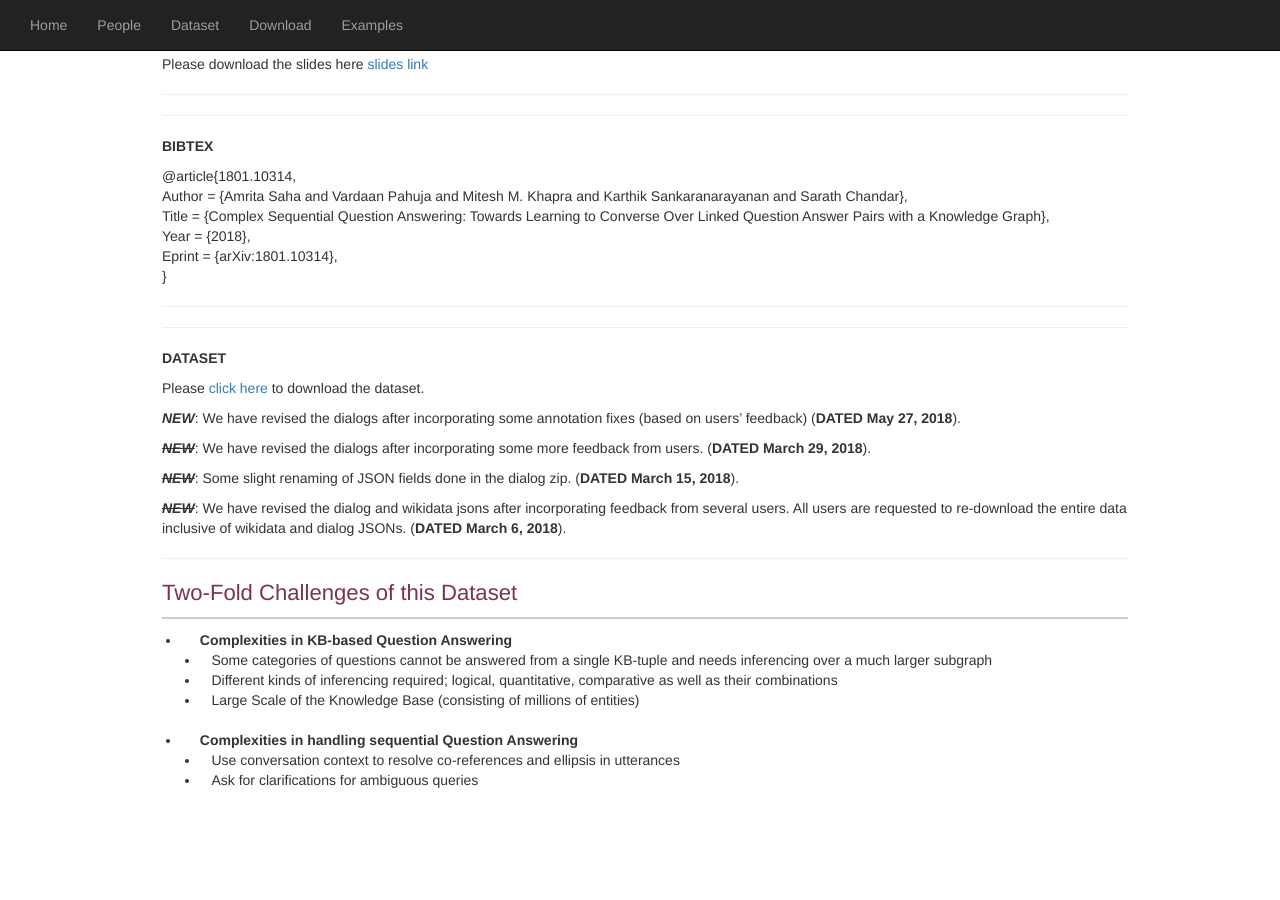
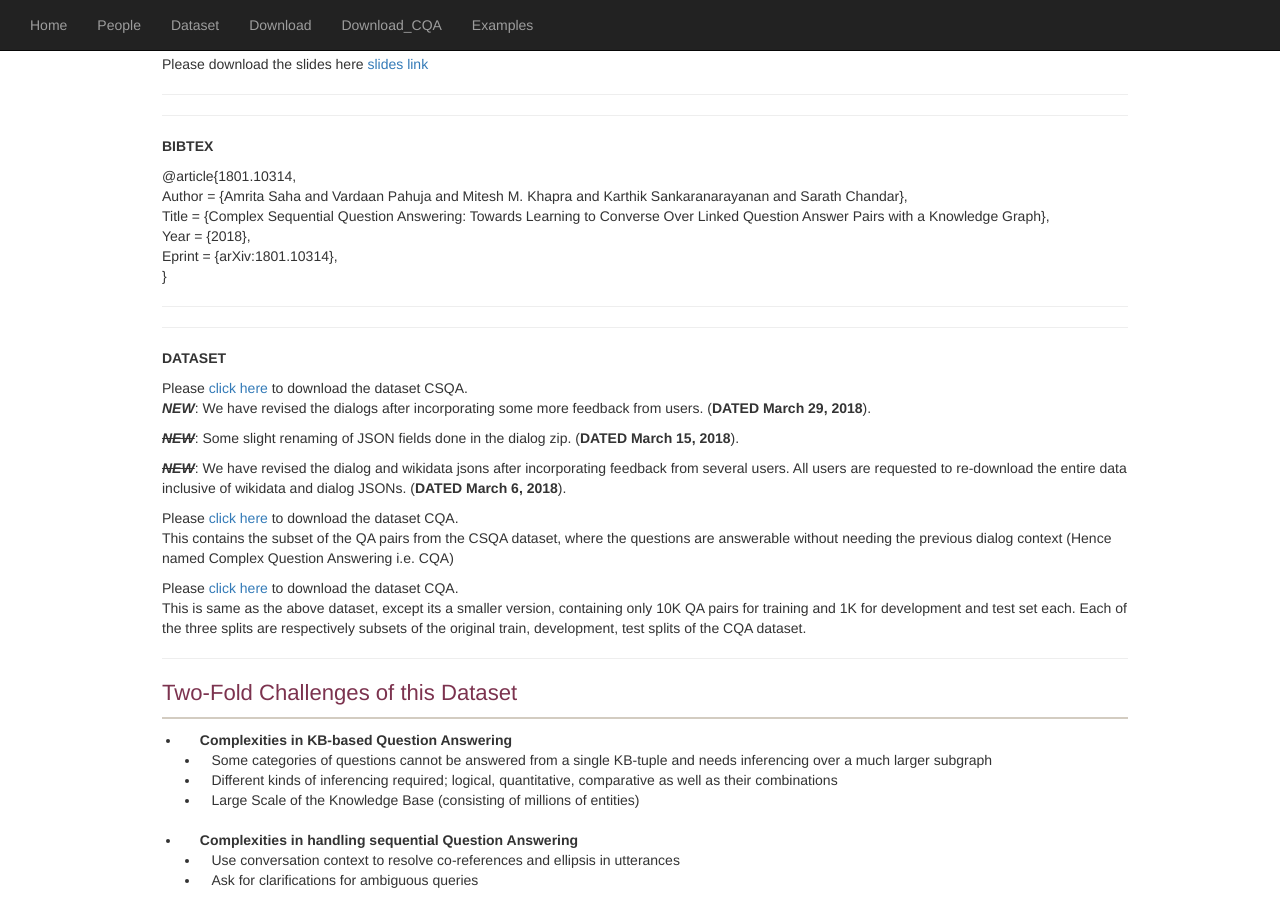
Before and after one commit to amritasaha1812/CSQA, a Jekyll site: the page built from index.md, in a window 1280 px wide and 900 px high, scrolled down 751 px. Built offline with Jekyll 4.4.1, drawn with Linux system fonts in a browser that asks for light colours; nearby versions of some CDN libraries; our own code applies the rules of GitHub Pages for plain Markdown files; before the commit the page ends 1551 px from its top, so only the background shows below that.

Commit message:
added CQA

```diff
--- a/_layouts/default.html
+++ b/_layouts/default.html
@@ -42,6 +42,7 @@
                 <li><a href="{{site.baseurl}}/_pages/people.html">People</a></li>
                 <li><a href="{{site.baseurl}}/dataset/">Dataset</a></li>
                 <li><a href="{{site.baseurl}}/download/">Download</a></li>
+                <li><a href="{{site.baseurl}}/download_cqa/">Download_CQA</a></li>
                 <li><a href="{{site.baseurl}}/_pages/example.html">Examples</a></li>
         </ul>
     </div>
--- a/index.md
+++ b/index.md
@@ -46,15 +46,19 @@ Eprint = {arXiv:1801.10314},<br/>
 ---
 **DATASET**
 
-Please [click here]({{site.baseurl}}/download/) to download the dataset.<br>
-
-_**NEW**_: We have revised the dialogs after incorporating some annotation fixes (based on users' feedback) (__DATED May 27, 2018__). <br>
-
-~~_**NEW**_~~: We have revised the dialogs after incorporating some more feedback from users. (__DATED March 29, 2018__). <br>
+Please [click here]({{site.baseurl}}/download/) to download the dataset CSQA.<br>
+_**NEW**_: We have revised the dialogs after incorporating some more feedback from users. (__DATED March 29, 2018__). <br>
 
 ~~_**NEW**_~~: Some slight renaming of JSON fields done in the dialog zip. (__DATED March 15, 2018__). <br>
 
 ~~_**NEW**_~~: We have revised the dialog and wikidata jsons after incorporating feedback from several users. All users are requested to re-download the entire data inclusive of wikidata and dialog JSONs. (__DATED March 6, 2018__). <br>
+
+Please [click here]({{site.baseurl}}/download_CQA/) to download the dataset CQA.<br>
+This contains the subset of the QA pairs from the CSQA dataset, where the questions are answerable without needing the previous dialog context (Hence named Complex Question Answering i.e. CQA)
+
+
+Please [click here]({{site.baseurl}}/download_CQA_12K/) to download the dataset CQA.<br>
+This is same as the above dataset, except its a smaller version, containing only 10K QA pairs for training and 1K for development and test set each. Each of the three splits are respectively subsets of the original train, development, test splits of the CQA dataset.
 
 ---
 ### Two-Fold Challenges of this Dataset
```
Also changed, not shown: _pages/04_download_cqa.md (added, +83 -0 lines), 1 other file.
